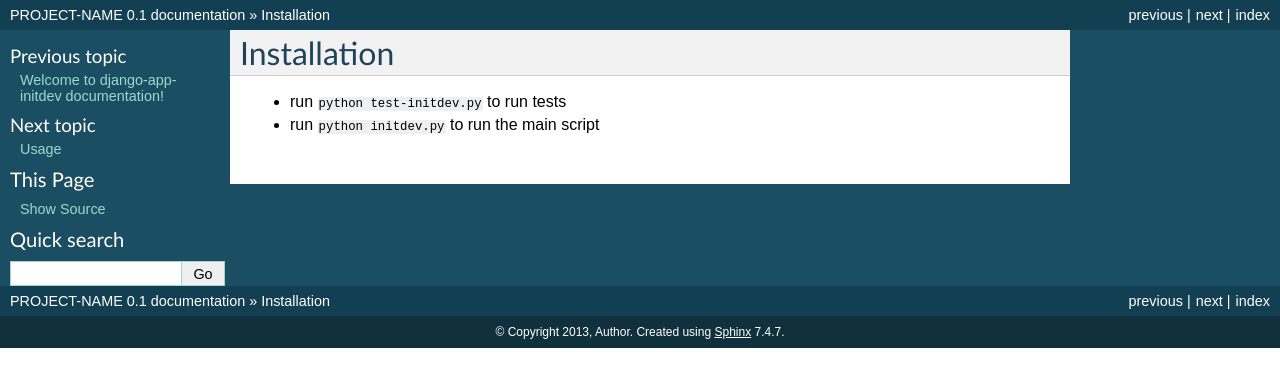
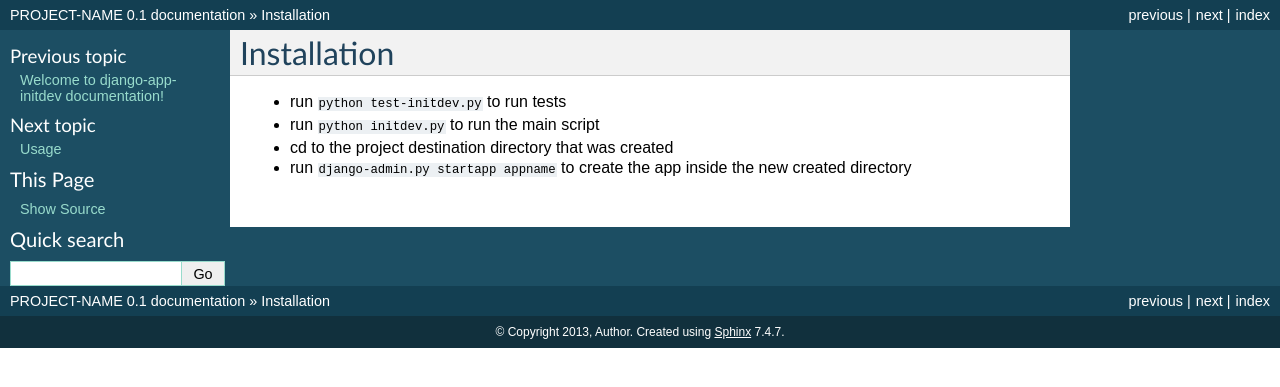
Before and after one commit to mikelopez/py-packaging-setup, a Sphinx documentation site: the page built from docs/installation.rst, in a window 1280 px wide. Shown: the top 387 px of the page. Built offline with Sphinx 7.4.7, drawn with Linux system fonts in a browser that asks for light colours.

```diff
--- a/docs/installation.rst
+++ b/docs/installation.rst
@@ -5,3 +5,5 @@ Installation
 
 - run ``python test-initdev.py`` to run tests
 - run ``python initdev.py`` to run the main script
+- cd to the project destination directory that was created
+- run ``django-admin.py startapp appname`` to create the app inside the new created directory
--- a/test-initdev.py
+++ b/test-initdev.py
@@ -2,6 +2,8 @@ from unittest import TestCase, TestSuite, TextTestRunner
 from initdev import InitDev
 
 import os, sys
+
+CREATE_DIRECTORY = '/home/user/public-repos'
 
 class TestInitDev(TestCase):
   """ test init dev """
@@ -51,7 +53,7 @@ class TestInitDev(TestCase):
     files = ['.gitignore', 'docs', 'setup.py']
     cl = InitDev()
     # uncomment or use cl.ask_user
-    cl.create_directory = '/Users/mikelopez/Desktop/dev/public-repos'
+    cl.create_directory = CREATE_DIRECTORY
     #cl.create_directory = cl.ask_user('Enter the create directory: ')
     cl.project_name = 'test_newproject'
     cl.set_data()
```
Also changed, not shown: README.md (+3 -0 lines).
